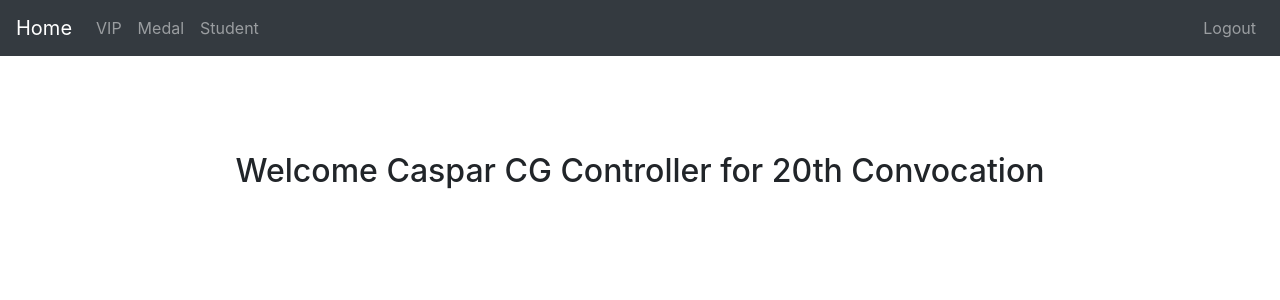
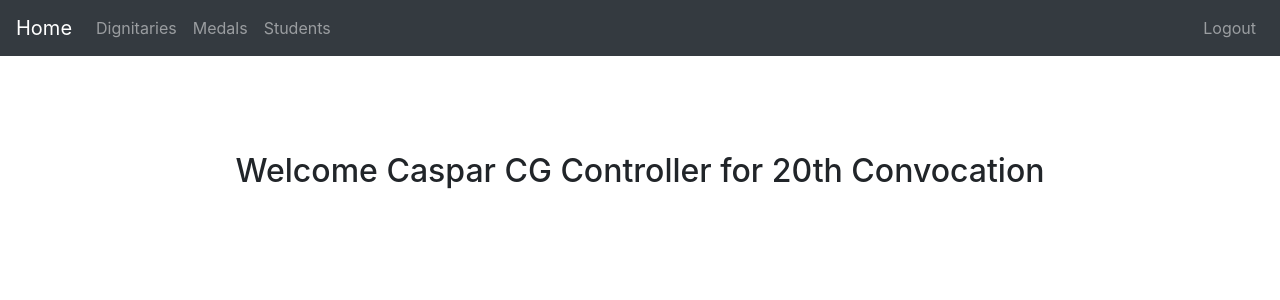
Before and after one commit to krishraghuram/pycaspar, a Django app: page /convo20/index/ in a window 1280 px wide. Shown: the top 300 px of the page. Run offline with Django 3.2, Linux system fonts and the light colour scheme; the visitor is signed in with stand-in values (Sample User, id 1); data that the repository does not hold is empty; some libraries are stand-ins or nearby versions.

Commit message:
Renamed VIP to Dignitary everywhere

```diff
--- a/convo20/models.py
+++ b/convo20/models.py
@@ -21,14 +21,14 @@ class Student(models.Model):
 	pretty_name.short_description = "Name"
 
 
-class VIP(models.Model):
+class Dignitary(models.Model):
 	orderno     = models.IntegerField(unique=True)
 	name        = models.CharField(max_length=100)
 	designation = models.CharField(max_length=100)
 
 	class Meta:
-		verbose_name="VIP"
-		verbose_name_plural="VIPs"
+		verbose_name="Dignitary"
+		verbose_name_plural="Dignitaries"
 
 
 class Medal(models.Model):
--- a/convo20/resources.py
+++ b/convo20/resources.py
@@ -1,5 +1,5 @@
 from import_export import resources, fields
-from .models import Student, VIP, Medal
+from .models import Student, Dignitary, Medal
 
 class StudentResource(resources.ModelResource):
 	orderno 			= fields.Field(attribute = 'orderno', column_name = 'Order Number') #Ensure rollno cannot be imported
@@ -16,13 +16,13 @@ class StudentResource(resources.ModelResource):
 		import_id_fields = ('rollno',) #Use rollno as primary key while importing
 
 
-class VIP_Resource(resources.ModelResource):
+class DignitaryResource(resources.ModelResource):
 	orderno 			= fields.Field(attribute = 'orderno', column_name = 'Order Number') #Ensure rollno cannot be imported
 	name 				= fields.Field(attribute = 'name', column_name = 'Name')
 	designation 		= fields.Field(attribute = 'designation', column_name = 'Designation')
 
 	class Meta:
-		model = VIP
+		model = Dignitary
 		skip_unchanged = True #Dont import unchanged fields
 		fields = ('orderno', 'name', 'designation',) #Whitelist fields to be import/exported
 		export_order = ('orderno', 'name', 'designation',) #Needed because we are using column_name(s)
--- a/convo20/static/convo20/convo20.js
+++ b/convo20/static/convo20/convo20.js
@@ -68,8 +68,8 @@ $(document).ready(function(){
 	play = $("#play");
 	stop = $("#stop");
 	switch(window.location.pathname) {
-		case "/convo20/VIP/":
-			select_element = $("#VIP")
+		case "/convo20/dignitary/":
+			select_element = $("#dignitary")
 			break;
 		case "/convo20/medal/":
 			select_element = $("#medal")
--- a/convo20/templates/base.html
+++ b/convo20/templates/base.html
@@ -46,13 +46,13 @@
 	<div class="collapse navbar-collapse">
 		<ul class="navbar-nav mr-auto">
 			<li class="nav-item">
-				<a class="nav-link" href="{% url 'convo20:VIP' %}">VIP</a>
+				<a class="nav-link" href="{% url 'convo20:dignitary' %}">Dignitaries</a>
 			</li>
 			<li class="nav-item">
-				<a class="nav-link" href="{% url 'convo20:medal' %}">Medal</a>
+				<a class="nav-link" href="{% url 'convo20:medal' %}">Medals</a>
 			</li>
 			<li class="nav-item">
-				<a class="nav-link" href="{% url 'convo20:student' %}">Student</a>
+				<a class="nav-link" href="{% url 'convo20:student' %}">Students</a>
 			</li>
 		</ul>
 		<ul class="navbar-nav ml-auto">
--- a/convo20/urls.py
+++ b/convo20/urls.py
@@ -7,7 +7,7 @@ urlpatterns = [
     url(r'^stop/', views.StopView.as_view(), name='stop'),
     url(r'^update/', views.UpdateView.as_view(), name='update'),
     url(r'^student/', views.StudentView.as_view(), name='student'),
-    url(r'^VIP/', views.VIP_View.as_view(), name='VIP'),
+    url(r'^dignitary/', views.DignitaryView.as_view(), name='dignitary'),
     url(r'^medal/', views.MedalView.as_view(), name='medal'),
     url(r'^index/', views.IndexView.as_view(), name='index'),
 ]
--- a/convo20/views.py
+++ b/convo20/views.py
@@ -4,7 +4,7 @@ from django.views import View
 from django.http import HttpResponse, HttpResponseRedirect, JsonResponse
 from django.urls import reverse
 from django.contrib.auth.mixins import LoginRequiredMixin
-from convo20.models import Student, VIP, Medal
+from convo20.models import Student, Dignitary, Medal
 from convo20.scripts import caspar
 
 
@@ -66,18 +66,18 @@ class StudentView(LoginRequiredMixin, View):
 		}
 		return render(request, 'convo20/student.html', context)
 
-# Renders the VIP page
-class VIP_View(LoginRequiredMixin, View):
+# Renders the Dignitary page
+class DignitaryView(LoginRequiredMixin, View):
 	def get(self, request, *args, **kwargs):
 		# Setup CasparCG
 		setup_caspar()
-		# Render the VIP page
-		all_VIPs = list(VIP.objects.all())
-		all_VIPs = [ {'name':i.name,'id':i.id} for i in all_VIPs ]
+		# Render the Dignitary page
+		all_dignitaries = list(Dignitary.objects.all())
+		all_dignitaries = [ {'name':i.name,'id':i.id} for i in all_dignitaries ]
 		context = {
-			'all_VIPs' : all_VIPs,
+			'all_dignitaries' : all_dignitaries,
 		}
-		return render(request, 'convo20/VIP.html', context)
+		return render(request, 'convo20/dignitary.html', context)
 
 # Renders the Medal page
 class MedalView(LoginRequiredMixin, View):
@@ -109,8 +109,8 @@ class PlayView(LoginRequiredMixin, View):
 		pk = request.POST.get('id')
 		referer = request.POST.get('referer')
 		# Get the instance from DB
-		if referer == reverse('convo20:VIP'):
-			instance = VIP.objects.get(pk=pk)
+		if referer == reverse('convo20:dignitary'):
+			instance = Dignitary.objects.get(pk=pk)
 			name = instance.name
 			degree = instance.designation
 		elif referer == reverse('convo20:medal'):
```
Also changed, not shown: convo20/admin.py (+5 -5 lines), convo20/templates/convo20/dignitaries.html (renamed from convo20/templates/convo20/VIP.html, +5 -5 lines), convo20/templates/convo20/dignitary.html (added, +59 -0 lines), convo20/migrations/0001_initial.py.
